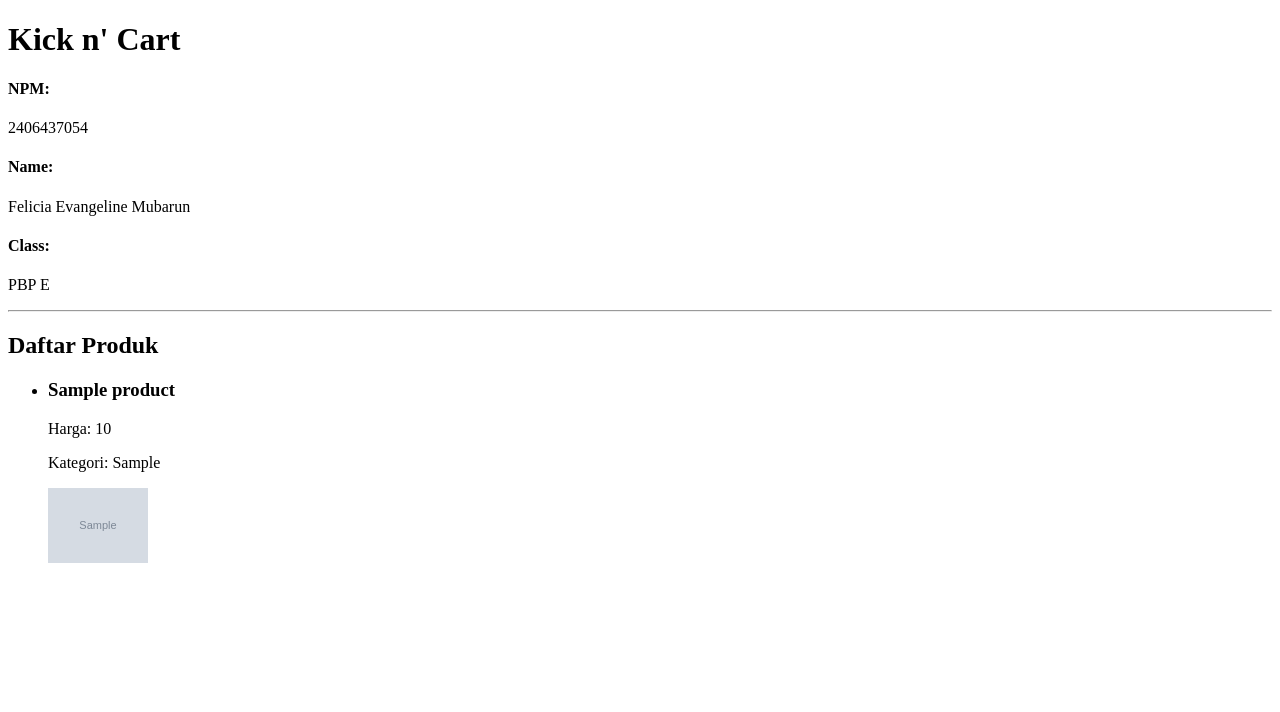
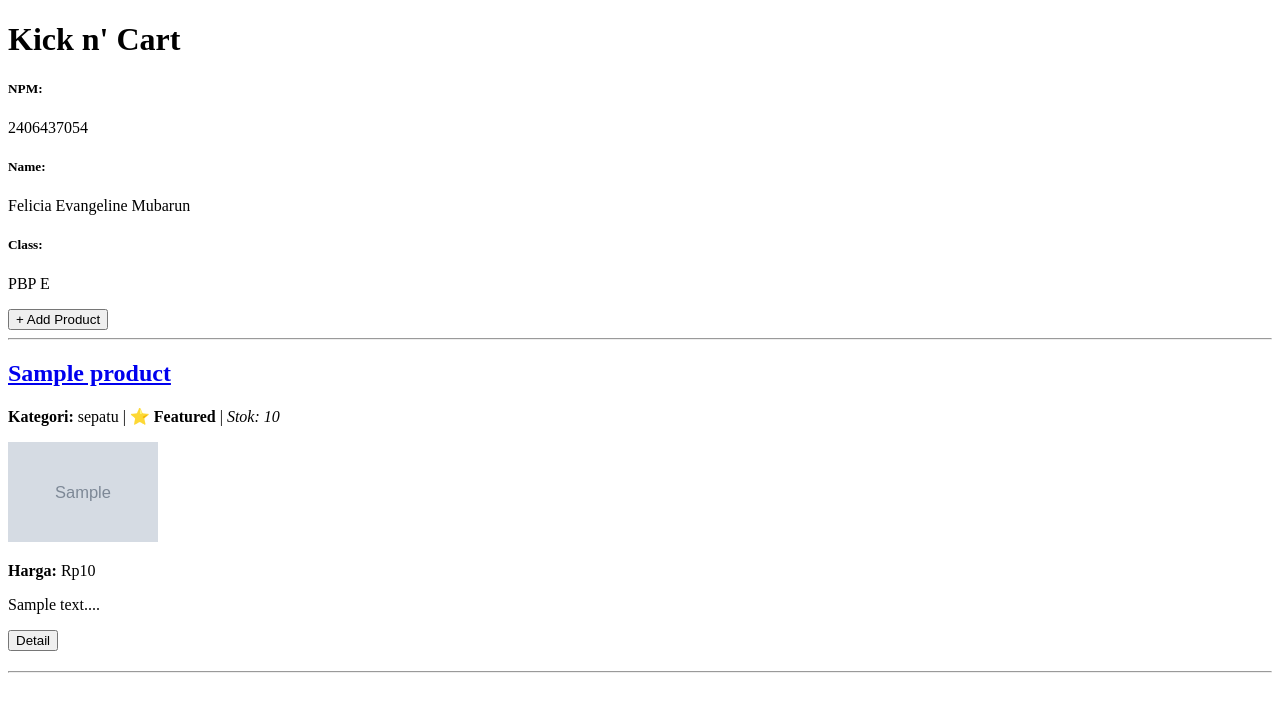
Before and after one commit to feliciaevangeline/kick-n-cart, a Django app: page / in a window 1280 px wide. Shown: the top 712 px of the page. Run offline with Django 5.2, Linux system fonts and the light colour scheme; tables that the repository leaves empty hold one stand-in row (values such as "Sample post"); grey boxes marked "Sample" are stand-in pictures.

Commit message:
complete tugas 3

```diff
--- a/kick_n_cart/settings.py
+++ b/kick_n_cart/settings.py
@@ -27,7 +27,7 @@ SECRET_KEY = 'django-insecure-8aeosm4q+18v63xlv6n15diznb9&w=s549jg#7idl!0aoj656o
 
 PRODUCTION = os.getenv('PRODUCTION', 'False').lower() == 'true'
 # SECURITY WARNING: don't run with debug turned on in production!
-DEBUG = True
+DEBUG = False
 
 ALLOWED_HOSTS = ["localhost", "127.0.0.1", "felicia-evangeline-kickncart.pbp.cs.ui.ac.id"]
 
--- a/main/models.py
+++ b/main/models.py
@@ -2,12 +2,24 @@ from django.db import models
 import uuid
 
 class Product(models.Model):
+    CATEGORY_CHOICES = [
+        ('sepatu', 'Sepatu'),
+        ('jersey', 'Jersey'),
+        ('bola', 'Bola'),
+        ('aksesoris', 'Aksesoris'),
+    ]
+
     id = models.UUIDField(primary_key=True, default=uuid.uuid4, editable=False)
     name = models.CharField(max_length=100)
     price = models.IntegerField()
     description = models.TextField()
     thumbnail = models.URLField()
-    category = models.CharField(max_length=50)
+    category = models.CharField(
+        max_length=50,
+        choices=CATEGORY_CHOICES,
+        default='sepatu'
+    )
+
     is_featured = models.BooleanField(default=False)
 
     # Atribut tambahan
--- /dev/null
+++ b/main/templates/base.html
@@ -0,0 +1,13 @@
+{% load static %}
+<!DOCTYPE html>
+<html lang="en">
+<head>
+    <meta charset="UTF-8" />
+    <meta name="viewport" content="width=device-width, initial-scale=1.0" />
+    {% block meta %} {% endblock meta %}
+</head>
+
+<body>
+    {% block content %} {% endblock content %}
+</body>
+</html>
--- a/main/templates/main.html
+++ b/main/templates/main.html
@@ -1,35 +1,54 @@
-<!DOCTYPE html>
-<html lang="en">
-<head>
-    <meta charset="UTF-8">
-    <title>Football Shop</title>
-</head>
-<body>
+{% extends 'base.html' %}
+{% block content %}
 <h1>Kick n' Cart</h1>
 
-    <h4>NPM:</h4>
+<h5>NPM:</h5>
 <p>{{ npm }}</p>
 
-    <h4>Name:</h4>
+<h5>Name:</h5>
 <p>{{ name }}</p>
 
-    <h4>Class:</h4>
+<h5>Class:</h5>
 <p>{{ class }}</p>
+
+<a href="{% url 'main:create_product' %}">
+  <button>+ Add Product</button>
+</a>
 
 <hr>
 
-    <h2>Daftar Produk</h2>
-    <ul>
+{% if not products %}
+  <p>Belum ada data produk pada Kick n' Cart.</p>
+{% else %}
   {% for product in products %}
-            <li>
-                <h3>{{ product.name }}</h3>
-                <p>Harga: {{ product.price }}</p>
-                <p>Kategori: {{ product.category }}</p>
-                <img src="{{ product.thumbnail }}" alt="{{ product.name }}" width="100">
-            </li>
-        {% empty %}
-            <li>Tidak ada produk</li>
+    <div style="margin-bottom: 20px;">
+      <h2>
+        <a href="{% url 'main:show_product' product.id %}">
+          {{ product.name }}
+        </a>
+      </h2>
+
+      <p>
+        <b>Kategori:</b> {{ product.category }}
+        {% if product.is_featured %} | <b>⭐ Featured</b>{% endif %}
+        | <i>Stok: {{ product.stock }}</i>
+      </p>
+
+      {% if product.thumbnail %}
+        <img src="{{ product.thumbnail }}" alt="{{ product.name }}" width="150" height="100">
+        <br />
+      {% endif %}
+
+      <p><b>Harga:</b> Rp{{ product.price }}</p>
+      <p>{{ product.description|truncatewords:20 }}...</p>
+
+      <p>
+        <a href="{% url 'main:show_product' product.id %}">
+          <button>Detail</button>
+        </a>
+      </p>
+    </div>
+    <hr>
   {% endfor %}
-    </ul>
-</body>
-</html>
+{% endif %}
+{% endblock content %}
--- a/main/urls.py
+++ b/main/urls.py
@@ -1,8 +1,20 @@
 from django.urls import path
-from .views import show_main
+from .views import (
+    show_main,
+    create_product,
+    show_product,
+    show_json, show_json_by_id,
+    show_xml, show_xml_by_id,
+)
 
 app_name = 'main'
 
 urlpatterns = [
     path('', show_main, name='show_main'),
+    path('create-product/', create_product, name='create_product'),
+    path('product/<uuid:id>/', show_product, name='show_product'),
+    path('json/', show_json, name='show_json'),
+    path('json/<uuid:id>/', show_json_by_id, name='show_json_by_id'),
+    path('xml/', show_xml, name='show_xml'),
+    path('xml/<uuid:id>/', show_xml_by_id, name='show_xml_by_id'),
 ]
--- a/main/views.py
+++ b/main/views.py
@@ -1,12 +1,60 @@
-from django.shortcuts import render
-from main.models import Product
+from django.shortcuts import render, redirect, get_object_or_404
+from .forms import ProductForm
+from .models import Product
+from django.http import HttpResponse
+from django.core import serializers
 
 def show_main(request):
-    products = Product.objects.all()  # ambil semua produk dari database
+    products = Product.objects.all()
     context = {
         'npm': '2406437054',
         'name': 'Felicia Evangeline Mubarun',
         'class': 'PBP E',
-        'products': products,
+        'products': products
     }
     return render(request, "main.html", context)
+
+def create_product(request):
+    form = ProductForm(request.POST or None)
+
+    if request.method == "POST" and form.is_valid():
+        form.save()
+        return redirect('main:show_main')
+
+    context = {'form': form}
+    return render(request, "create_product.html", context)
+
+def show_product(request, id):
+    product = get_object_or_404(Product, pk=id)
+    context = {'product': product}
+    return render(request, "product_detail.html", context)
+
+# API JSON
+def show_json(request):
+    data = Product.objects.all()
+    return HttpResponse(
+        serializers.serialize("json", data),
+        content_type="application/json"
+    )
+
+def show_json_by_id(request, id):
+    product = get_object_or_404(Product, pk=id)
+    return HttpResponse(
+        serializers.serialize("json", [product]),
+        content_type="application/json"
+    )
+
+# API XML
+def show_xml(request):
+    data = Product.objects.all()
+    return HttpResponse(
+        serializers.serialize("xml", data),
+        content_type="application/xml"
+    )
+
+def show_xml_by_id(request, id):
+    product = get_object_or_404(Product, pk=id)
+    return HttpResponse(
+        serializers.serialize("xml", [product]),
+        content_type="application/xml"
+    )
```
Also changed, not shown: main/forms.py (added, +12 -0 lines), main/templates/create_product.html (added, +18 -0 lines), main/templates/product_detail.html (added, +19 -0 lines), main/migrations/0002_alter_product_category.py (added). Lines whose indentation alone changed are shown as unchanged.
